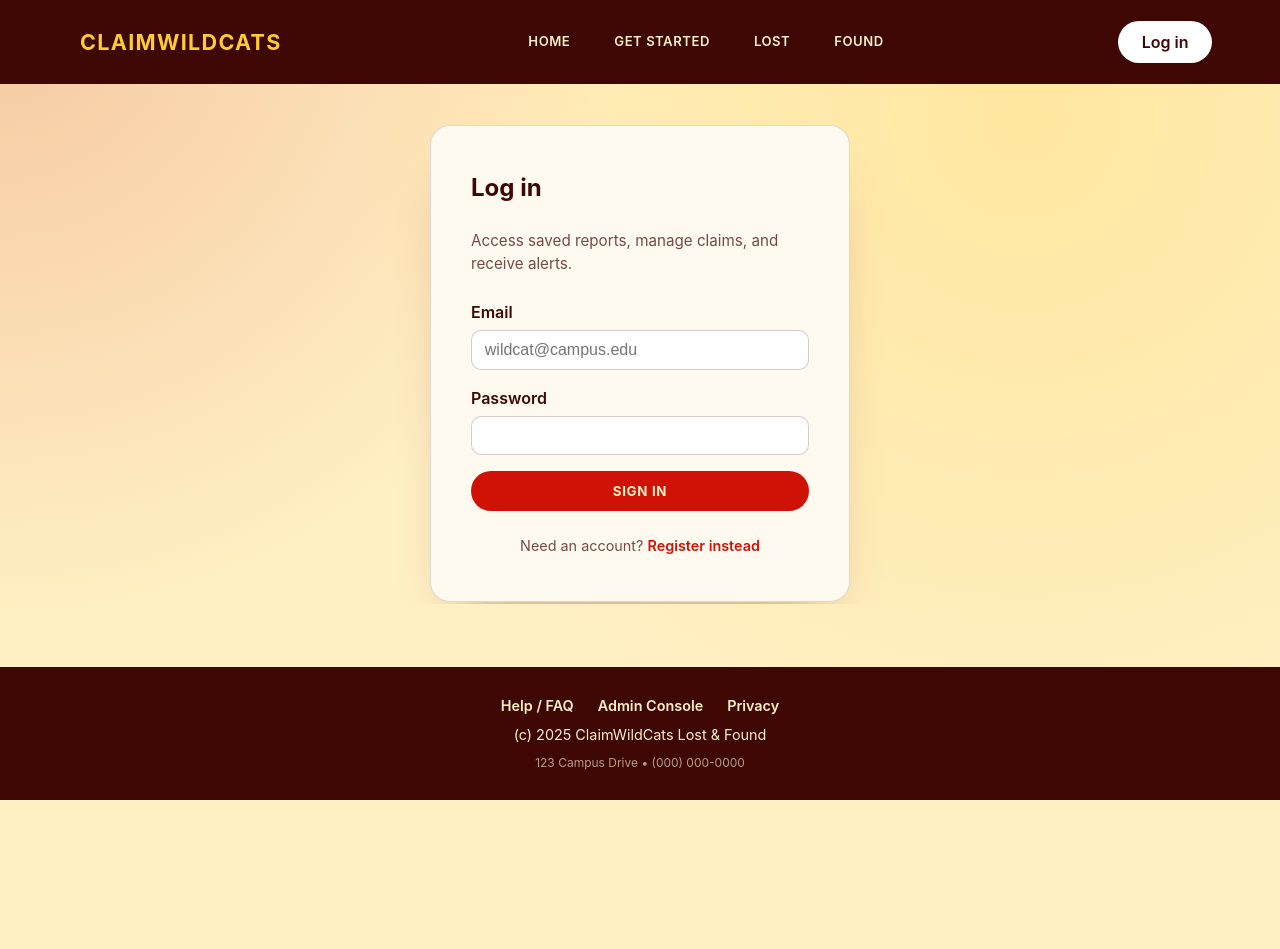
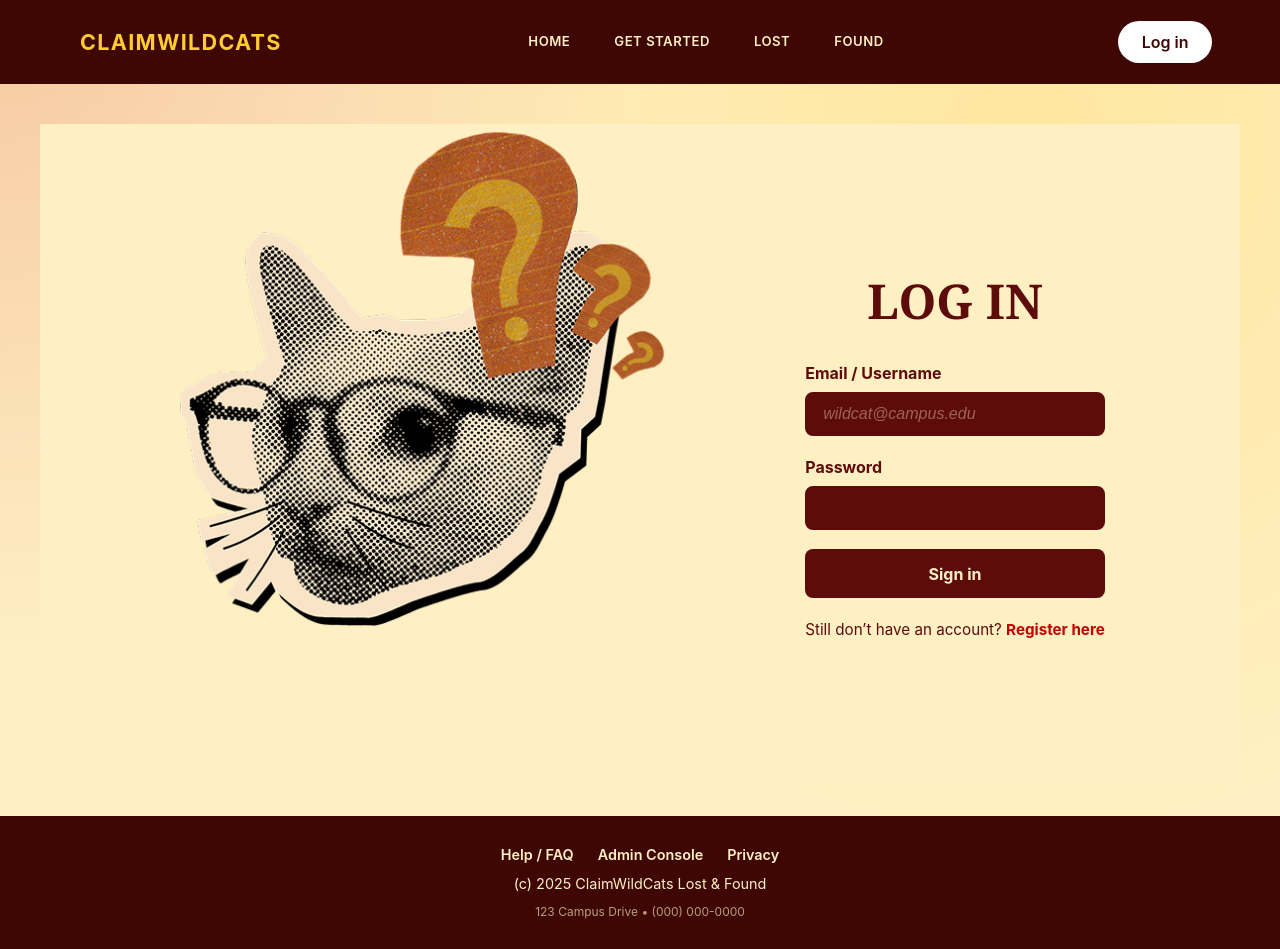
Before and after one commit to primzcm/ClaimWildCats, a React (Vite) app in the folder frontend/: page /auth/login in a window 1280 px wide. Before the commit the page ends 800 px from the top, so only its background shows below. Built offline with nearby package versions, Linux system fonts and the light colour scheme; no server answers.

Commit message:
login test

```diff
--- a/frontend/src/pages/LoginPage.css
+++ b/frontend/src/pages/LoginPage.css
@@ -1,124 +1,146 @@
-.auth-shell {
+/* Make this element full-bleed even if a parent is centered */
+.login-shell {
   display: flex;
   justify-content: center;
   align-items: center;
-  min-height: 60vh;
+  flex-direction: row;
+
+  /* full viewport width, and "pull" to the left so it truly spans the viewport */
+  width: 100vw;
+  margin-left: calc(50% - 50vw);
+
+  /* make the yellow panel span vertically between header + footer */
+  min-height: calc(100vh - 140px); /* adjust 140px if your header+footer total height is different */
+  box-sizing: border-box;
+  background: #fff0c4; /* panel will provide the yellow background */
+  padding: 0; /* panel handles internal padding */
 }
 
-.auth-card {
-  width: min(420px, 90vw);
-  background: var(--surface-color);
-  border-radius: 20px;
-  padding: 2.75rem 2.5rem;
-  border: 1px solid var(--border-color);
-  box-shadow: var(--panel-shadow);
-  display: grid;
-  gap: 1.5rem;
+/* the wide yellow panel that touches header/footer */
+.login-panel {
+  width: 100%;
+  /* constrain the content width so cat+form don't stretch edge-to-edge */
+  display: flex;
+  justify-content: center;
+  align-items: center;
+  padding: 3.5rem 0; /* vertical spacing inside the yellow area */
+  background: #FFF0C4; /* full yellow band */
+  box-sizing: border-box;
 }
 
-.auth-subtitle {
-  font-size: 0.95rem;
+/* center a fixed-width inner container inside the yellow panel */
+.login-inner {
+  width: min(1100px, 95%); /* controls how wide the yellow canvas with cat+form is */
+  display: flex;
+  gap: 4rem;
+  align-items: center;
+  justify-content: center;
+  margin: 0 auto;
+  padding: 2.5rem;
+  box-sizing: border-box;
+  background: transparent; /* keep the inner area transparent (yellow comes from .login-panel) */
 }
 
-.auth-form {
-  display: grid;
-  gap: 1rem;
+/* LEFT SIDE CAT IMAGE */
+.login-cat img {
+  width: 500px;
+  max-width: 100%;
+  height: auto;
+  margin-right: 130px;
+  margin-bottom: 150px;
+  object-fit: contain;
 }
 
-.auth-label {
+/* RIGHT SIDE FORM */
+.login-card {
+  display: flex;
+  flex-direction: column;
+  gap: 1.0rem;
+  max-width: 500px;
+}
+
+.reg-title {
+  font-size: 3rem;
+  color: #5e0b0b;
+  font-family: 'Georgia', serif;
+  font-weight: 700;
+  text-align: center;
+}
+
+.login-title {
+  font-size: 3rem;
+  color: #5e0b0b;
+  font-family: 'Georgia', serif;
+  font-weight: 700;
+  text-align: center;
+  margin-bottom: 0.5rem;
+}
+
+.login-form {
+  display: grid;
+  gap: 1.2rem;
+}
+
+.login-label {
+  font-weight: 700;
+  font-size: 1rem;
+  color: #5e0b0b;
   display: grid;
   gap: 0.4rem;
-  font-weight: 600;
-  color: var(--color-burgundy-dark);
 }
 
-.auth-label input {
-  border-radius: 10px;
-  border: 1px solid rgba(62, 7, 3, 0.2);
-  padding: 0.6rem 0.8rem;
+.login-label input {
+  border-radius: 8px;
+  border: 2px solid #5e0b0b;
+  background: #5e0b0b;
+  padding: 0.7rem 1rem;
   font-size: 1rem;
-  background: #fffefe;
+  color: #fff5e1;
 }
 
-.auth-submit,
-.auth-google {
-  border: none;
-  border-radius: 999px;
-  padding: 0.75rem 1.4rem;
-  font-weight: 700;
-  letter-spacing: 0.05em;
-  text-transform: uppercase;
-  cursor: pointer;
-  transition: transform 0.2s ease, box-shadow 0.2s ease;
+.login-label input::placeholder {
+  color: #ffeccc64;
+  font-style: italic;
 }
 
-.auth-submit {
-  background: var(--color-red);
-  color: var(--color-cream);
+/* Sign-in button */
+.login-btn {
+  background: #5e0b0b;
+  color: #fff0c4;
+  border: none;
+  border-radius: 8px;
+  padding: 0.9rem;
+  font-size: 1rem;
+  font-weight: 700;
+  cursor: pointer;
+  transition: 0.2s ease;
 }
 
-.auth-google {
-  background: #ffffff;
-  border: 1px solid rgba(62, 7, 3, 0.2);
-  color: var(--color-burgundy-dark);
+.login-btn:hover:not([disabled]) {
+  background: #7a0e0e;
+  transform: translateY(-2px);
 }
 
-.auth-submit:hover,
-.auth-google:hover {
-  transform: translateY(-2px);
-  box-shadow: 0 16px 32px -28px rgba(62, 7, 3, 0.45);
+.login-btn[disabled] {
+  opacity: 0.6;
+  cursor: not-allowed;
 }
 
-.auth-submit[disabled],
-.auth-google[disabled] {
-  opacity: 0.6;
-  cursor: not-allowed;
-  transform: none;
-  box-shadow: none;
+.login-error {
+  color: #b91c1c;
+  font-weight: 600;
+  background: #fee2e2;
+  padding: 0.75rem;
+  border-radius: 8px;
 }
 
-.auth-divider {
-  display: flex;
-  align-items: center;
-  gap: 0.75rem;
-  color: rgba(62, 7, 3, 0.5);
-  font-size: 0.85rem;
+.login-footer {
+  margin-top: 0.3rem;
+  font-size: 0.95rem;
+  color: #5e0b0b;
 }
 
-.auth-divider span {
-  flex: 1;
-  height: 1px;
-  background: rgba(62, 7, 3, 0.2);
+.login-footer a {
+  color: #c40000;
+  font-weight: bold;
 }
-
-.auth-error {
-  color: #b91c1c;
-  background: #fee2e2;
-  border-radius: 10px;
-  padding: 0.65rem 0.9rem;
-  font-size: 0.9rem;
-}
-
-.auth-footer {
-  text-align: center;
-  font-size: 0.9rem;
-}
-
-.auth-footer a {
-  font-weight: 600;
-  color: var(--color-red);
-}
-
-.auth-label__hint {
-  font-size: 0.75rem;
-  font-weight: 500;
-  opacity: 0.7;
-}
-
-.auth-success {
-  color: #166534;
-  background: #dcfce7;
-  border-radius: 10px;
-  padding: 0.65rem 0.9rem;
-  font-size: 0.9rem;
-}
--- a/frontend/src/pages/LoginPage.jsx
+++ b/frontend/src/pages/LoginPage.jsx
@@ -1,14 +1,14 @@
 import { useRef, useState } from 'react';
 import { Link, useLocation, useNavigate } from 'react-router-dom';
-import { useAuth } from '../context/AuthContext'; // Import the new AuthContext
+import { useAuth } from '../context/AuthContext';
+import CatLogo from '../icons/CatLogo.png';
 import './LoginPage.css';
 
 export function LoginPage() {
   const navigate = useNavigate();
   const location = useLocation();
-  const { login } = useAuth(); // Get the login function from context
+  const { login } = useAuth();
 
-  // Default to '/me' (Dashboard) if no previous page was requested
   const redirectTo = location.state?.from ?? '/me';
 
   const [email, setEmail] = useState('');
@@ -44,9 +44,9 @@ export function LoginPage() {
       if (!response.ok) {
         throw new Error(data.message || 'Invalid email or password.');
       }
+
       console.log("Login Successful:", data);
-            login(data);
-
+      login(data);
       resetForm();
 
       navigate(redirectTo, { replace: true });
@@ -60,42 +60,50 @@ export function LoginPage() {
   };
 
   return (
-    <section className="auth-shell">
-      <div className="auth-card">
-        <h1>Log in</h1>
-        <p className="auth-subtitle">Access saved reports, manage claims, and receive alerts.</p>
+    <section className="login-shell">
 
-        <form className="auth-form" onSubmit={handleEmailSignIn} ref={formRef}>
-          <label className="auth-label">
-            Email
+      {/* si cat */}
+      <div className="login-cat">
+        <img src={CatLogo} alt="Cat Logo" />
+      </div>
+
+      {/* form sa right side */}
+      <div className="login-card">
+        <h1 className="login-title">LOG IN</h1>
+
+        <form className="login-form" onSubmit={handleEmailSignIn} ref={formRef}>
+          <label className="login-label">
+            Email / Username
             <input
               type="email"
               value={email}
-              onChange={(event) => setEmail(event.target.value)}
-              autoComplete="email"
+              onChange={(e) => setEmail(e.target.value)}
+              autoComplete="username"
               placeholder="wildcat@campus.edu"
               required
             />
           </label>
-          <label className="auth-label">
+
+          <label className="login-label">
             Password
             <input
               type="password"
               value={password}
-              onChange={(event) => setPassword(event.target.value)}
+              onChange={(e) => setPassword(e.target.value)}
               autoComplete="current-password"
               required
             />
           </label>
-          <button type="submit" className="auth-submit" disabled={loading}>
-            {loading ? 'Signing in...' : 'Sign in'}
+
+          <button type="submit" className="login-btn" disabled={loading}>
+            {loading ? 'Signing in…' : 'Sign in'}
           </button>
         </form>
 
-        {error && <p className="auth-error">{error}</p>}
+        {error && <p className="login-error">{error}</p>}
 
-        <p className="auth-footer">
-          Need an account? <Link to="/auth/register">Register instead</Link>
+        <p className="login-footer">
+          Still don’t have an account? <Link to="/auth/register">Register here</Link>
         </p>
       </div>
     </section>
```
